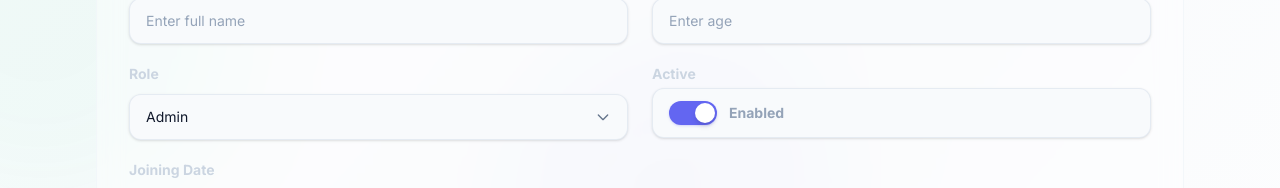
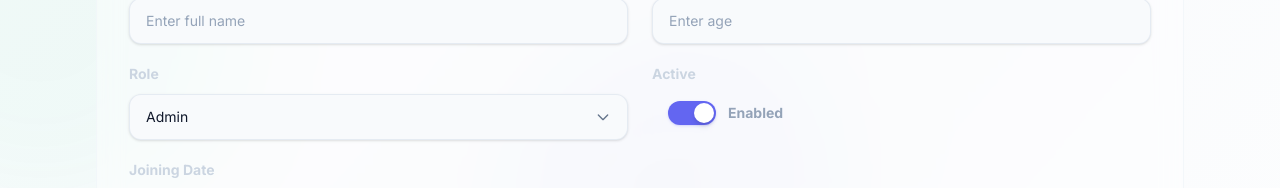
Before and after one commit to Suraj231194/Catalys-Dynamic-Form-Table-Engine, a React (Vite) app: page / in a window 1280 px wide. Shown: the part 584-772 px from the top of the page. Built offline with nearby package versions, Linux system fonts and the light colour scheme.

Commit message:
UI: Remove border from checkbox container

```diff
--- a/src/components/Form/FormField.tsx
+++ b/src/components/Form/FormField.tsx
@@ -157,7 +157,7 @@ export function FormField({
 
       case 'checkbox':
         return (
-          <div className={`${inputBase} flex items-center h-[50px] !py-0`}>
+          <div className="w-full h-[50px] px-4 flex items-center bg-surface-900 rounded-xl bg-transparent dark:bg-transparent">
             <label htmlFor={fieldId} className="inline-flex items-center gap-3 cursor-pointer group select-none">
               <button
                 id={fieldId}
```
